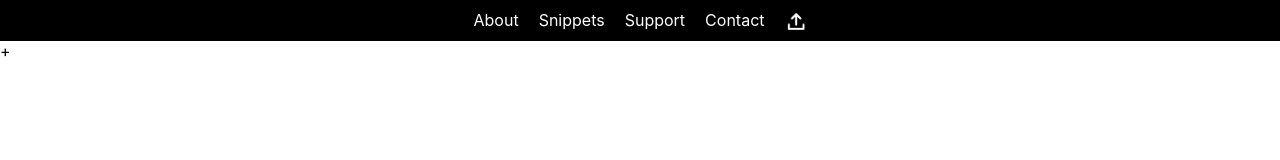
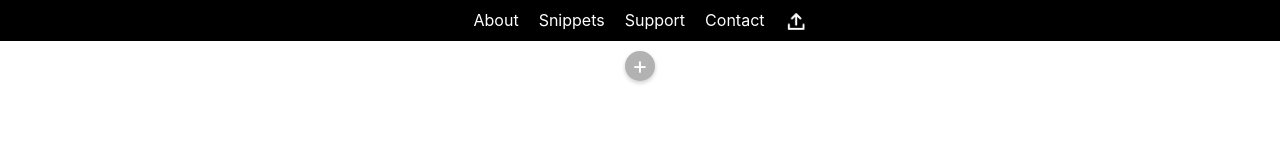
Before and after one commit to EdinMhc/snippet-saver-website, a React (Create React App) app: page / in a window 1280 px wide. Shown: the top 160 px of the page. Built offline with nearby package versions, Linux system fonts and the light colour scheme.

Commit message:
Sort snippets when adding a new one

```diff
--- a/src/Styles/App.css
+++ b/src/Styles/App.css
@@ -42,3 +42,19 @@ footer {
   height: 100%;
   overflow: auto;
 }
+
+.add-snippet-button{
+  display: block;
+  width: 30px;
+  height: 30px;
+  line-height: 30px;
+  text-align: center; /* Center the plus sign horizontally */
+  margin: 10px auto; /* Vertical margin and horizontal auto for centering */
+  font-size: 24px; /* Size of the plus sign */
+  cursor: pointer; /* Change cursor to pointer on hover */
+  background-color: #b2b2b2; /* Background color */
+  color: white; /* Color of the plus sign */
+  border-radius: 50%; /* Make it circular */
+  box-shadow: 0 2px 4px rgba(0, 0, 0, 0.2);
+  margin-top: 10px;
+}
--- a/src/Utils/layoutUtils/handleAddSnippet.js
+++ b/src/Utils/layoutUtils/handleAddSnippet.js
@@ -1,37 +1,17 @@
 export function handleAddSnippet(snippets, setSnippets,setShowForm){
-    const findAvailablePosition = () => {
-        let x = 0, y = 0;
-        while (true) {
-          let found = true;
-          for (let snippet of snippets) {
-            if (snippet.x === x && snippet.y === y) {
-              found = false;
-              break;
-            }
-          }
-          if (found) return { x, y };
-          x += 2;
-          if (x >= 12) {
-            x = 0;
-            y += 2;
-          }
-        }
-      };
-
     return (newSnippet) => {
-        const position = findAvailablePosition();
-        const newSnippets = [
-            ...snippets,
-            {
-              ...newSnippet,
-              id: `snippet-${snippets.length + 1}`,
-              x: position.x,
-              y: position.y,
-              w: 2,
-              h: 2,
-            },
-          ];
-          setSnippets(newSnippets);
-          setShowForm(false);
+      const updatedSnippets = snippets.map(snippet => {
+          return { ...snippet, x: snippet.x + 2 };
+        });
+      const newSnippetWithPosition = {
+        ...newSnippet,
+        id: `snippet-${snippets.length + 1}`,
+        x: 0,
+        y: 0,
+        w: 2,
+        h: 2,
+        };
+        setSnippets([newSnippetWithPosition, ...updatedSnippets]);
+        setShowForm(false);
         };
 }
```
